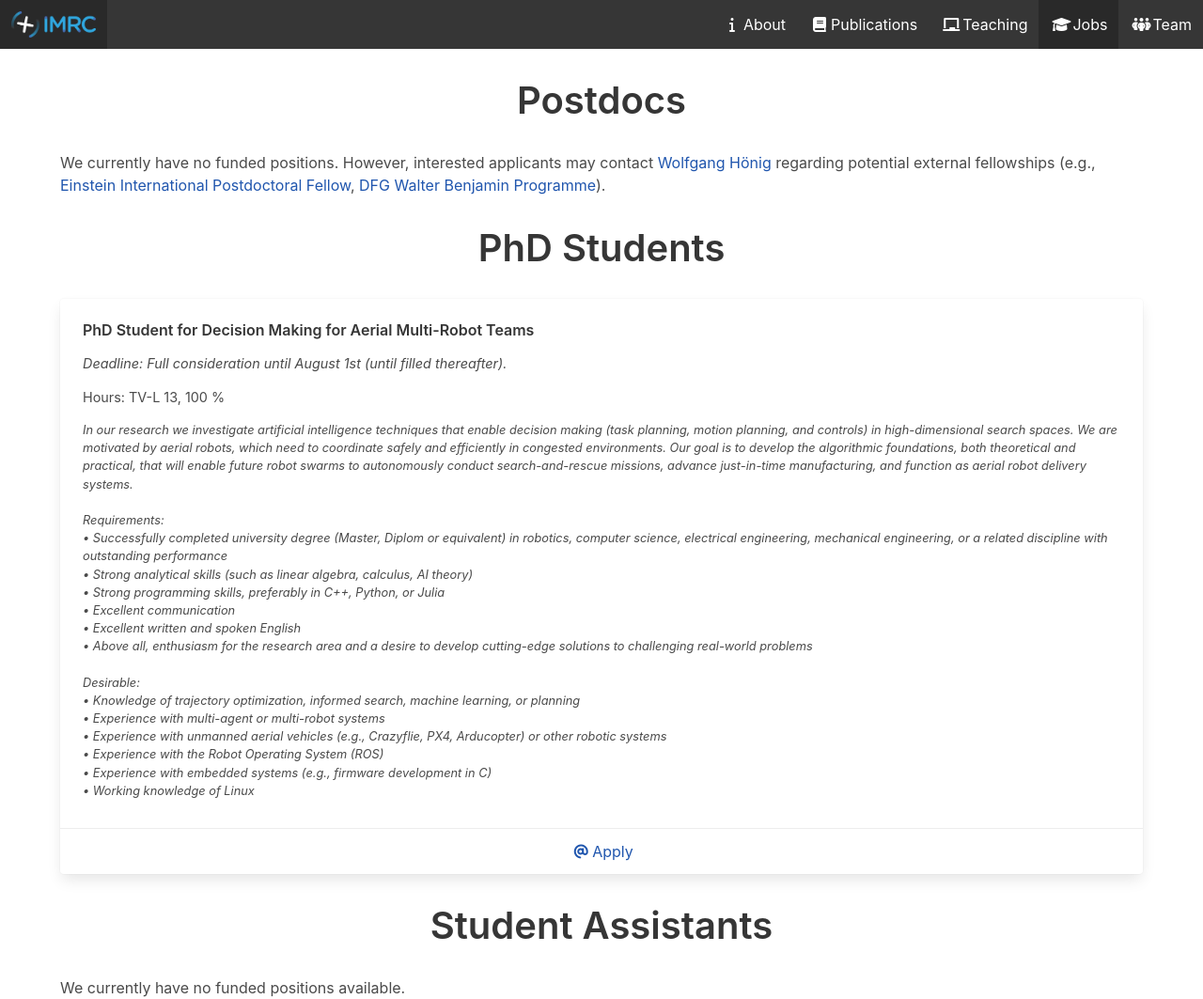
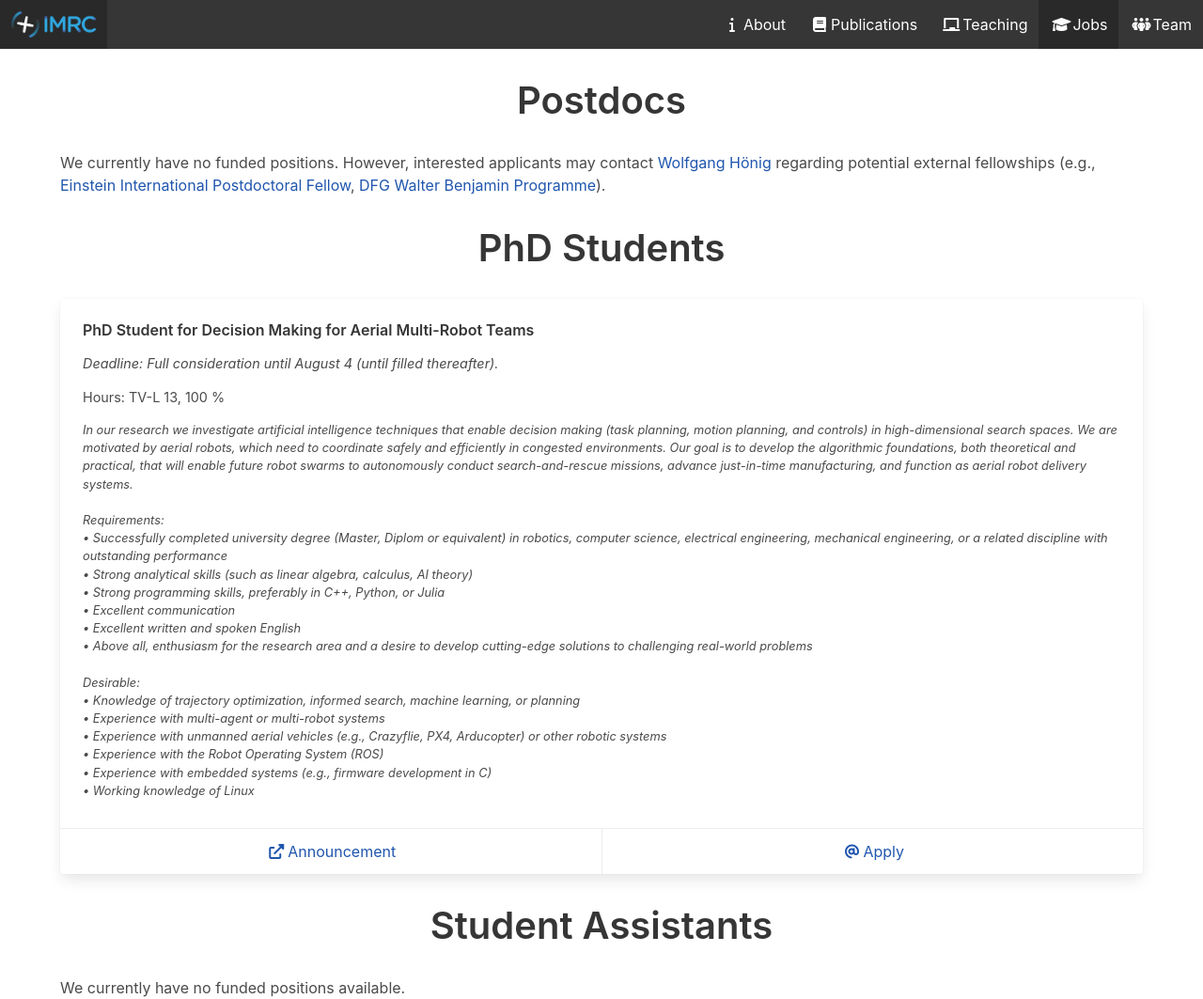
Before and after one commit to IMRCLab/imrclab.github.io, a Jekyll site: the page built from jobs.html, in a window 1280 px wide. Shown: the whole page at 94% size. Built offline with Jekyll 4.4.1, drawn with Linux system fonts in a browser that asks for light colours.

Commit message:
update official job announcement

```diff
--- a/_data/jobs.yml
+++ b/_data/jobs.yml
@@ -2,9 +2,9 @@ phd:
   - name: "PhD Student for Decision Making for Aerial Multi-Robot Teams"
     hours: TV-L 13, 100 %
     # deadline: May 26, 2023
-    deadline: Full consideration until August 1st (until filled thereafter).
+    deadline: Full consideration until August 4 (until filled thereafter).
     reference:  	IV-186/23
-    # announcement: https://www.jobs.tu-berlin.de/en/job-postings/164574
+    announcement: https://tub.stellenticket.de/en/offers/170235
     note: |
       In our research we investigate artificial intelligence techniques that enable decision making (task planning, motion planning, and controls) in high-dimensional search spaces. We are motivated by aerial robots, which need to coordinate safely and efficiently in congested environments. Our goal is to develop the algorithmic foundations, both theoretical and practical, that will enable future robot swarms to autonomously conduct search-and-rescue missions, advance just-in-time manufacturing, and function as aerial robot delivery systems.
 
```
